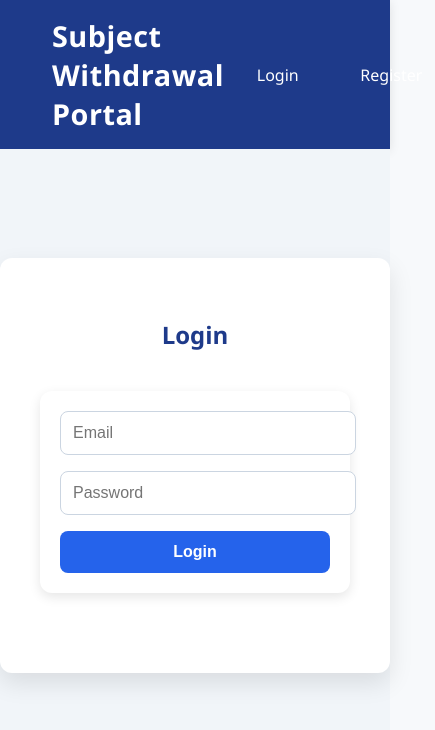
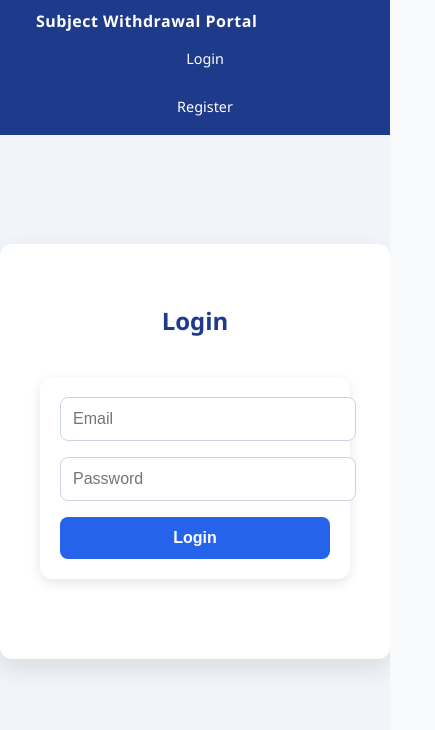
Before and after one commit to usmankamboh/withdrawal_frontend, a React (Vite) app: page / in a window 390 px wide. Shown: the top 730 px of the page, 435 px wide, since content can reach past the window. Built offline with nearby package versions, Linux system fonts and the light colour scheme.

Commit message:
navbar resposiveness 1

```diff
--- a/src/components/Navbar.css
+++ b/src/components/Navbar.css
@@ -1,13 +1,4 @@
-
-.navbar-logo {
-  font-family: 'Nunito', sans-serif;
-  font-size: 1.8rem;
-  font-weight: 700;
-  color: white;
-  letter-spacing: 0.5px;
-  font-family: 'Segoe UI', Tahoma, Geneva, Verdana, sans-serif;
-}
-
+/* Base styles */
 .navbar {
   display: flex;
   justify-content: space-between;
@@ -16,23 +7,31 @@
   padding: 1rem 2rem;
   color: white;
   box-shadow: 0 2px 10px rgba(0, 0, 0, 0.1);
+  flex-wrap: wrap; /* allow wrapping on smaller screens */
 }
 
-
+.navbar-logo {
+  font-family: 'Segoe UI', Tahoma, Geneva, Verdana, sans-serif;
+  font-size: clamp(1.2rem, 2vw, 1.8rem); /* responsive size */
+  font-weight: 700;
+  color: white;
+  letter-spacing: 0.5px;
+}
 
 .navbar-right {
   display: flex;
   align-items: center;
-  gap: 1rem;
+  gap: 0.8rem;
+  flex-wrap: wrap;
 }
 
 .navbar-link {
   color: white;
   text-decoration: none;
-  font-size: 1rem;
-  padding: 0.4rem 0.8rem;
+  font-size: clamp(0.9rem, 1.2vw, 1rem);
+  padding: 0.5rem 0.9rem;
   border-radius: 6px;
-  transition: background-color 0.2s ease;
+  transition: background-color 0.2s ease, color 0.2s ease;
 }
 
 .navbar-link:hover {
@@ -43,10 +42,10 @@
   background-color: transparent;
   border: 1px solid white;
   color: white;
-  padding: 0.4rem 0.8rem;
+  padding: 0.5rem 1rem;
   border-radius: 6px;
   cursor: pointer;
-  font-size: 1rem;
+  font-size: clamp(0.9rem, 1.2vw, 1rem);
   transition: background-color 0.2s ease, color 0.2s ease;
 }
 
@@ -54,3 +53,42 @@
   background-color: white;
   color: #1e3a8a;
 }
+
+/* 🔥 Responsive adjustments */
+@media (max-width: 1024px) {
+  .navbar {
+    padding: 0.8rem 1.5rem;
+  }
+  .navbar-right {
+    gap: 0.6rem;
+  }
+}
+
+@media (max-width: 768px) {
+  .navbar {
+    flex-direction: column;
+    align-items: flex-start;
+    padding: 0.8rem 1.2rem;
+  }
+  .navbar-right {
+    width: 100%;
+    justify-content: flex-start;
+    flex-wrap: wrap;
+    margin-top: 0.5rem;
+  }
+}
+
+@media (max-width: 480px) {
+  .navbar {
+    padding: 0.6rem 1rem;
+  }
+  .navbar-logo {
+    font-size: clamp(1rem, 4vw, 1.5rem);
+  }
+  .navbar-link,
+  .navbar-logout {
+    width: 100%;
+    text-align: center;
+    padding: 0.6rem;
+  }
+}
```
